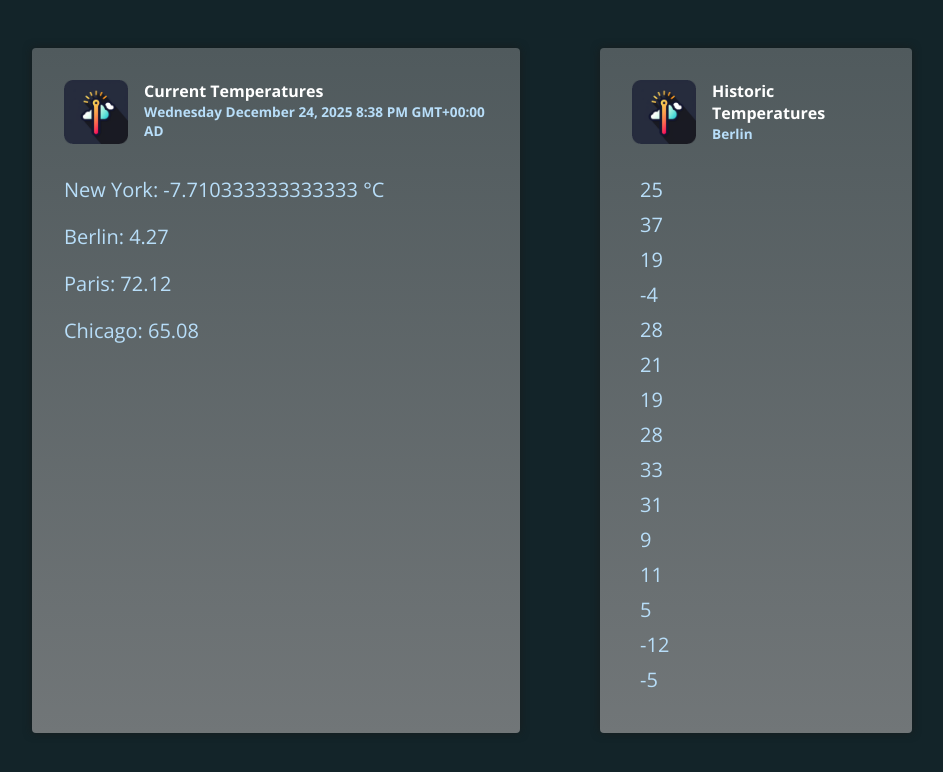
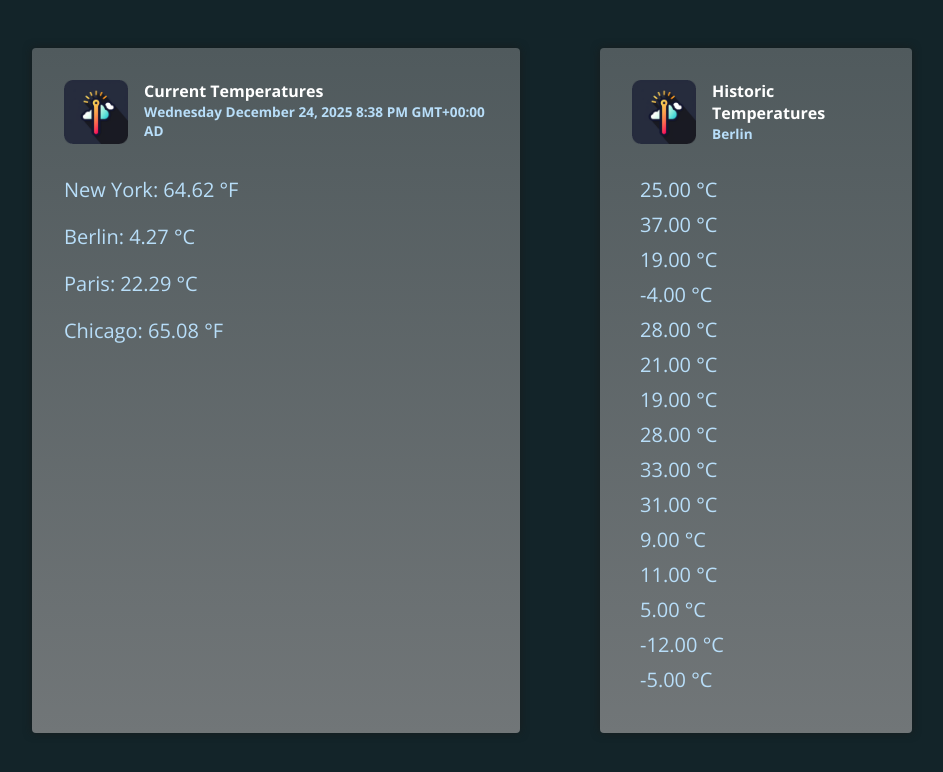
Before and after one commit to raseward14/pipes_practice, an Angular app: page / in a window 1280 px wide. Shown: the top 772 px of the page, without its empty margins (168-1111 px from the left). Built offline with nearby package versions, Linux system fonts and the light colour scheme.

Commit message:
completed temperature pipe using the toFixed method to round decimal places - unable to chain the decimal pipe since we perform calculations after the decimal pipe has applied its transformation

```diff
--- a/src/app/app.component.html
+++ b/src/app/app.component.html
@@ -7,10 +7,10 @@
         <p>{{ currentDate | date: 'EEEE LLLL d, yyyy h:mm a zzzz G' }}</p>
       </div>
     </header>
-    <p>New York: {{ currentTemperaturs.newYork | temperature:'fah':'cel' }}</p>
-    <p>Berlin: {{ currentTemperaturs.berlin | number: '1.1-2' }}</p>
-    <p>Paris: {{ currentTemperaturs.paris | number: '1.1-2' }}</p>
-    <p>Chicago: {{ currentTemperaturs.chicago | number: '1.1-2' }}</p>
+    <p>New York: {{ currentTemperaturs.newYork | temperature:'cel':'fah' }}</p>
+    <p>Berlin: {{ currentTemperaturs.berlin | temperature: 'cel' }}</p>
+    <p>Paris: {{ currentTemperaturs.paris | temperature: 'fah':'cel' }}</p>
+    <p>Chicago: {{ currentTemperaturs.chicago | temperature: 'fah' }}</p>
   </article>
 
   <article class="temperatures">
@@ -23,7 +23,7 @@
     </header>
     <ul>
       @for (temperature of historicTemperatures; track temperature) {
-      <li (click)="onReset($index)">{{ temperature }}</li>
+      <li (click)="onReset($index)">{{ temperature | temperature: 'cel' }}</li>
       }
     </ul>
   </article>
--- a/src/app/temperature.pipe.ts
+++ b/src/app/temperature.pipe.ts
@@ -6,10 +6,14 @@
 })
 export class TemperaturePipe implements PipeTransform {
   transform(
-    value: string | number,
+    value: string | number | null,
     inputType: 'cel' | 'fah',
     outputType?: 'cel' | 'fah'
   ) {
+    if (!value) {
+      return value;
+    }
+
     let val: number;
 
     if (typeof value === 'string') {
@@ -25,11 +29,9 @@
     if (inputType === 'cel' && outputType === 'fah') {
       // temp in farenheit = (temp in celsius * 1.8) + 32
       outputTemp = (val * 1.8) + 32;
-      return `${outputTemp} °F`;
     } else if (inputType === 'fah' && outputType === 'cel') {
       // temp in celsius = (temp in farenheit - 32) / 1.8
       outputTemp = (val - 32) / 1.8;
-      return `${outputTemp} °C`;
     } else {
       outputTemp = val;
     }
@@ -41,6 +43,6 @@
     } else {
       symbol = outputType === 'cel' ? '°C' : '°F';
     }
-    return `${outputTemp} ${symbol}`;
+    return `${outputTemp.toFixed(2)} ${symbol}`;
   }
 }
```
